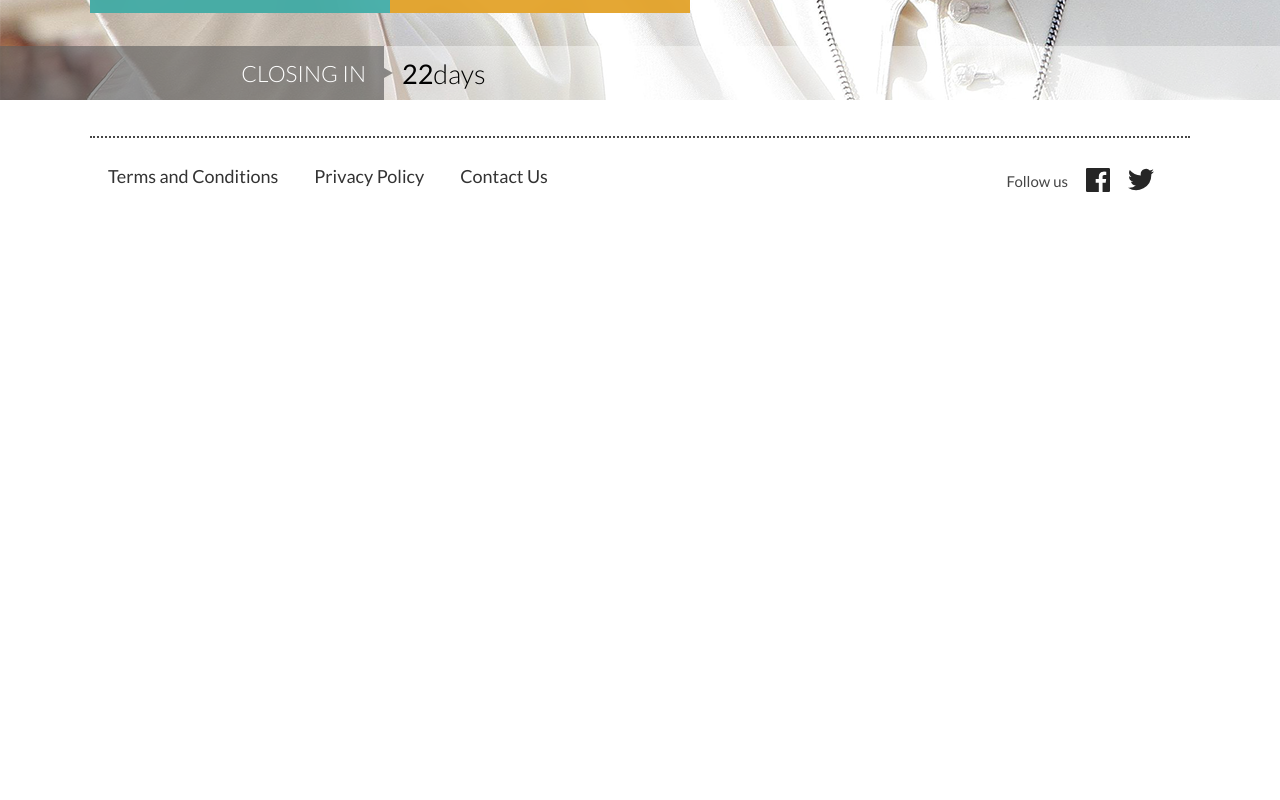
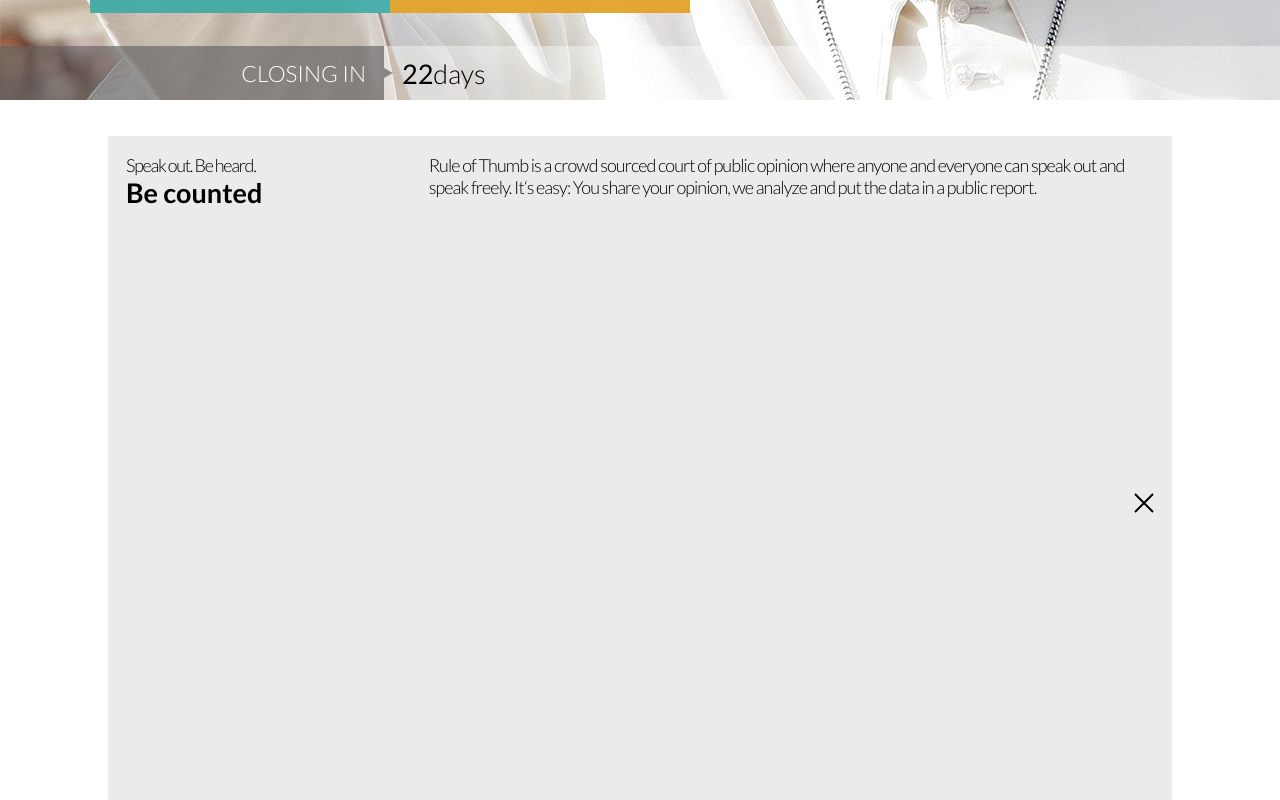
Before and after one commit to zemoga/ui-test, a React (Create React App) app in the folder react-ui-test/: page / in a window 1280 px wide. Shown: the part 600-1400 px from the top of the page. Before the commit the page ends 850 px from the top, so only its background shows below. Built offline with nearby package versions, Linux system fonts and the light colour scheme.

Commit message:
feat: BannerTop component added

```diff
--- /dev/null
+++ b/react-ui-test/src/components/BannerTop/BannerTop.styles.ts
@@ -0,0 +1,77 @@
+import styled from 'styled-components'
+
+export const Banner = styled.aside`
+  ${({ theme }) => theme.mixins.banner}
+`
+
+export const BannerLeft = styled.div`
+  flex-basis: 40%;
+  padding-right: 1rem;
+
+  span:first-of-type {
+    color: var(--color-dark-gray);
+    font-size: 1.25rem;
+    font-weight: 300;
+    letter-spacing: -0.07rem;
+  }
+
+  span:last-of-type {
+    display: block;
+    color: var(--color-dark-gray);
+    font-size: 2rem;
+    font-weight: 700;
+    letter-spacing: -0.05rem;
+  }
+
+  @media (${({ theme }) => theme.device.tablet}) {
+    flex-basis: 20%;
+  }
+
+  @media (${({ theme }) => theme.device.desktop}) {
+    min-height: 700px;
+
+    span:first-of-type {
+      font-size: 1rem;
+    }
+
+    span:last-of-type {
+      font-size: 1.5rem;
+      letter-spacing: 0;
+    }
+  }
+
+  @media (${({ theme }) => theme.device.custom500}) {
+    flex-basis: 30%;
+  }
+`
+
+export const BannerRight = styled.div`
+  flex-basis: 60%;
+
+  p {
+    margin: 0;
+    color: var(--color-dark-gray);
+    font-size: 1.25rem;
+    font-weight: 300;
+    letter-spacing: -0.05rem;
+  }
+
+  @media (${({ theme }) => theme.device.tablet}) {
+    flex-basis: 80%;
+  }
+
+  @media (${({ theme }) => theme.device.desktop}) {
+    min-height: 700px;
+
+    p {
+      font-size: 1rem;
+    }
+  }
+
+  @media (${({ theme }) => theme.device.custom500}) {
+    flex-basis: 70%;
+  }
+`
+export const BannerButton = styled.button`
+  ${({ theme }) => theme.mixins.iconButton}
+`
--- /dev/null
+++ b/react-ui-test/src/components/BannerTop/BannerTop.tsx
@@ -0,0 +1,40 @@
+import { Banner, BannerLeft, BannerRight, BannerButton } from './BannerTop.styles'
+
+const BannerTop = () => {
+  return (
+    <Banner role='doc-tip' aria-label='Speak Out'>
+      <BannerLeft>
+        <span>Speak out. Be heard.</span>
+        <span>Be counted</span>
+      </BannerLeft>
+      <BannerRight>
+        <p>
+          Rule of Thumb is a crowd sourced court of public opinion where anyone and everyone can
+          speak out and speak freely. It&lsquo;s easy: You share your opinion, we analyze and put the data
+          in a public report.
+        </p>
+      </BannerRight>
+      <BannerButton aria-label="close">
+        <svg width="20" height="20" xmlns="http://www.w3.org/2000/svg"><g stroke="#000" strokeWidth="2" fill="none" fillRule="evenodd"><path d="M1 19L19 1M1 1l18 18"/></g></svg>
+      </BannerButton>
+      {/*
+
+            <div class="banner__left">
+                <span class="banner__hairline">Speak out. Be heard.</span>
+                <span class="banner__title">Be counted</span>
+            </div>
+            <div class="banner__right">
+                <p class="banner__text">
+                    Rule of Thumb is a crowd sourced court of public opinion where anyone and everyone can speak out and speak freely. It’s easy: You share your opinion, we analyze and put the data in a public report.
+                </p>
+            </div>
+            <button class="icon-button" aria-label="close">
+                <svg width="20" height="20" xmlns="http://www.w3.org/2000/svg"><g stroke="#000" stroke-width="2" fill="none" fill-rule="evenodd"><path d="M1 19L19 1M1 1l18 18"/></g></svg>
+            </button>
+
+            */}
+    </Banner>
+  )
+}
+
+export default BannerTop
--- a/react-ui-test/src/components/Layout/PageLayout/PageLayout.tsx
+++ b/react-ui-test/src/components/Layout/PageLayout/PageLayout.tsx
@@ -1,6 +1,7 @@
 import Separator from '../../UI/Separator/Separator'
 import Header from '../../Header/Header'
 import Navigation from '../../UI/Navigation/Navigation'
+import BannerTop from '../../BannerTop/BannerTop'
 import Footer from '../../Footer/Footer'
 import Container from '../Container/Container'
 
@@ -9,7 +10,9 @@ const PageLayout = () => {
     <div>
       <Navigation />
       <Header />
+
       <Container>
+        <BannerTop />
         <Separator />
       </Container>
       <Footer />
--- a/react-ui-test/src/styles/theme.ts
+++ b/react-ui-test/src/styles/theme.ts
@@ -14,6 +14,7 @@ const theme = {
   },
   device: {
     small: 'min-width: 375px',
+    custom500: 'min-width: 500px',
     tablet: 'min-width: 768px',
     desktop: 'min-width: 1100px',
   },
@@ -47,6 +48,16 @@ const mixins = {
       height: 100%;
     }
   `,
+  banner: `
+    position: relative;
+    display: flex;
+    overflow: hidden;
+    align-items: center;
+    justify-content: space-between;
+    padding: 1rem;
+    margin: 1rem;
+    background-color: ${theme.colors.colorLightGray};
+  `,
 }
 
 export default {
```
